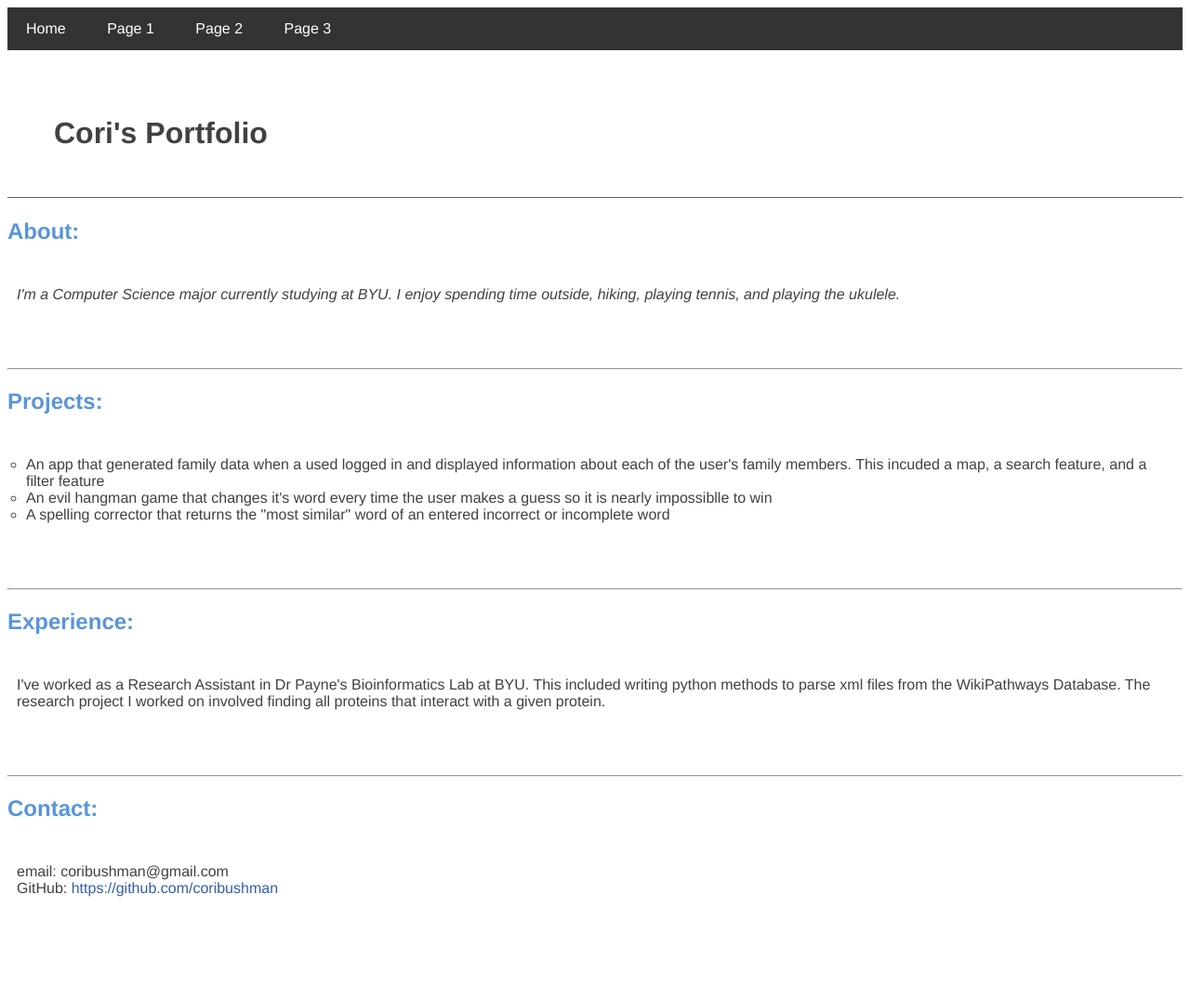
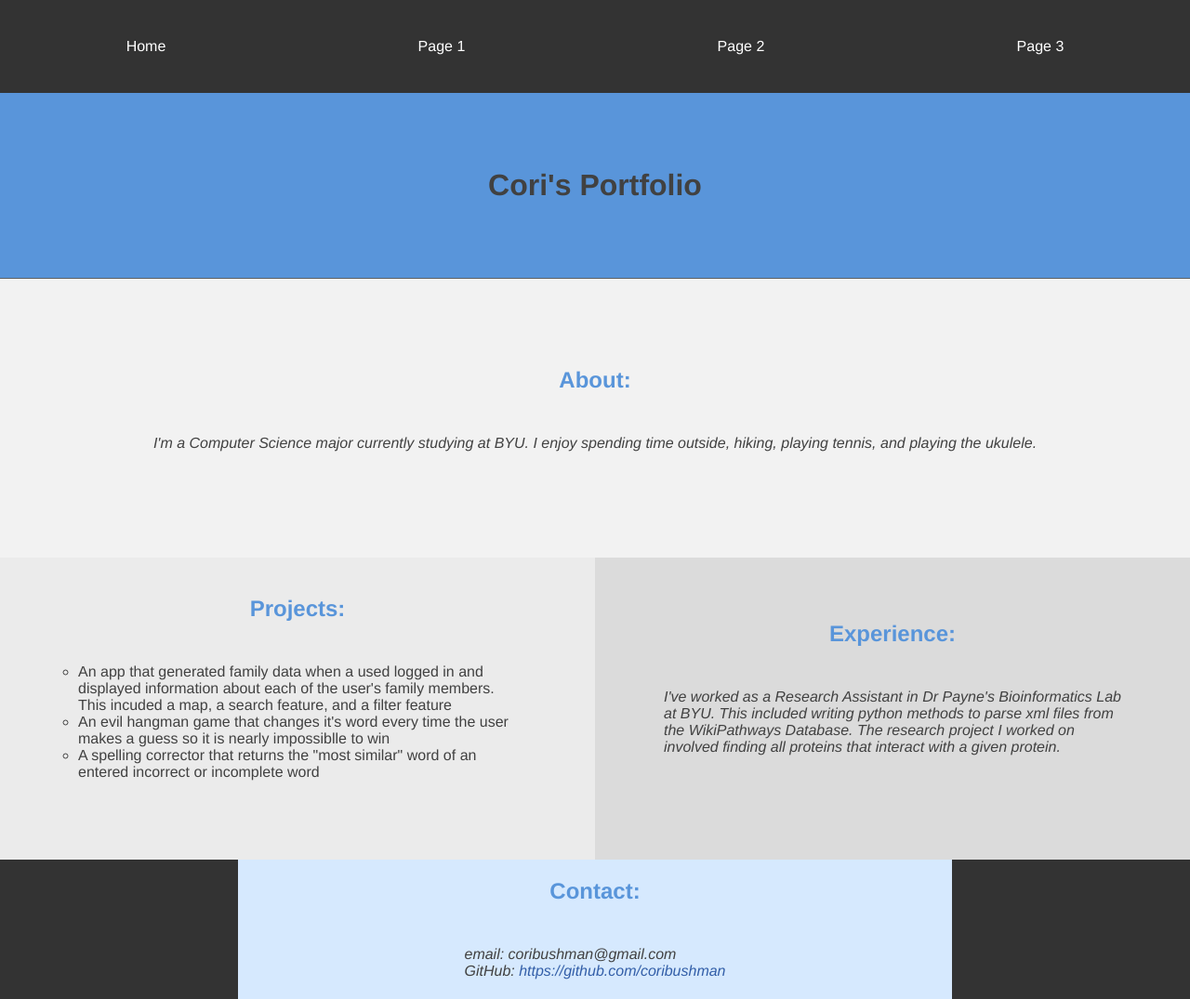
Before and after one commit to coribushman/portfolio, a plain HTML site: page index.html in a window 1280 px wide. Shown: the whole page at 93% size. Before the commit the page ends 1035 px from the top, so only its background shows below. Drawn offline with Linux system fonts and the light colour scheme.

Commit message:
flexbox additions

```diff
--- a/index.html
+++ b/index.html
@@ -6,24 +6,28 @@
     <link rel='stylesheet' href='style.css'/>
   </head>
   <body>
+  <div class="page">
 
-    <ul class="nav-bar">
+    <ul class="section nav-bar">
       <li><a href="index.html">Home</a></li>
       <li><a href="page1.html">Page 1</a></li>
       <li><a href="page2.html">Page 2</a></li>
       <li><a href="folder/page3.html">Page 3</a></li>
     </ul>
 
-    <h1>Cori's Portfolio</h1>
+    <h1 class="section title">Cori's Portfolio</h1>
 
+    <div class="section about-container">
       <h2 class="about">About:</h2>
-    <p>I'm a Computer Science major currently studying at BYU. I enjoy spending time outside, hiking,
+      <p class="about-text">I'm a Computer Science major currently studying at BYU. I enjoy spending time outside, hiking,
       playing tennis, and playing the ukulele.</p>
+    </div>
 
-    <hr>
 
-    <h2>Projects:<br></h2>
-    <ul>
+    <!-- <div class="accomplishments"> -->
+      <div class="section projects-container">
+        <h2 class="projects">Projects:<br></h2>
+        <ul class="project-list">
             <li>An app that generated family data when a used logged in and displayed information about each of
             the user's family members. This incuded a map, a search feature, and a filter feature</li>
             <li>An evil hangman game that changes it's word every time the user makes a guess so it is nearly
@@ -31,19 +35,26 @@
             <li>A spelling corrector that returns the "most similar" word of an entered incorrect or
              incomplete word</li>
           </ul>
-
-      <hr>
-
-    <h2>Experience:<br></h2>
-    <p>I've worked as a Research Assistant in Dr Payne's Bioinformatics Lab at BYU. This included writing
+      </div>
+      <div class="section experience-container">
+        <h2 class="experience">Experience:<br></h2>
+        <p class="experience-text">I've worked as a Research Assistant in Dr Payne's Bioinformatics Lab at BYU. This included writing
             python methods to parse xml files from the WikiPathways Database. The research project I worked on
             involved finding all proteins that interact with a given protein.</p>
+      </div>
+    <!-- </div> -->
 
-    <hr>
-
+    <div class="section contact">
+      <div class="contact-item contact-space"></div>
+      <div class="contact-item contact-info">
         <h2>Contact:</h2>
         <p>email: coribushman@gmail.com <br>
-    GitHub: <a id="github" href="https://github.com/coribushman" target='_blank'>https://github.com/coribushman</a></p>
+        GitHub: <a id="github" href="https://github.com/coribushman" target='_blank'>
+          https://github.com/coribushman</a></p>
+      </div>
+      <div class="contact-item contact-space"></div>
+    </div>
 
+  </div>
   </body>
 </html>
--- a/style.css
+++ b/style.css
@@ -1,6 +1,7 @@
 * {
+  margin: 0;
+  padding: 0;
   box-sizing: border-box;
-
 }
 
 body {
@@ -42,7 +43,18 @@ p:first-of-type {
 }
 
 /* -------------------------------------------------------------------------- */
+.page {
+  display: flex;
+  flex-wrap: wrap;
+}
 
+.section {
+  width: 100%;
+  height: 300px;
+  display: flex;
+  justify-content: center;
+  align-items: center;
+}
 
 ul.nav-bar {
   list-style-type: none;
@@ -50,13 +62,17 @@ ul.nav-bar {
   padding: 0;
   overflow: hidden;
   background-color: #333; /*dark grey*/
+  padding: 20px 0;
+  display: flex;
+  justify-content: center;
+  justify-content: space-around;
+  height: 100px;
 }
 
 .nav-bar > li {
   float: left
   border-right: 1px solid #bbb;
   display: inline;
-
 }
 
 .nav-bar > li a {
@@ -69,6 +85,112 @@ ul.nav-bar {
 }
 
 /* -------------------------------------------------------------------------- */
+
+.title {
+  display: flex;
+  background-color: #5995DA;
+  justify-content: center;
+  height: 200px;
+}
+
+.about-container {
+  display: flex;
+  justify-content: center;
+  flex-direction: column;
+  align-items: center;
+  padding: 20px;
+  background-color: #f2f2f2;
+}
+
+.about {
+  display: flex;
+  justify-content: center;
+  width: 80%;
+}
+
+.about-text {
+  display: flex;
+  justify-content: center;
+  width: 80%;
+  margin-bottom: 0;
+}
+
+/*
+.accomplishments {
+  display: flex;
+  justify-content: space-around;
+  border-top: 2px solid #5D6063;
+  border-bottom: 2px solid #5D6063;
+  background-color: #ebebeb;
+  height: 300px;
+}
+*/
+
+.projects-container {
+  display: flex;
+  /* justify-content: center; */
+  /* align-items: center; */
+  flex-direction: column;
+  /* margin: 3%; */
+  padding: 5%;
+  /* flex: 1; */
+  height: 350px;
+  background-color: #ebebeb;
+}
+
+.projects {
+  display: flex;
+  justify-content: center;
+  align-items: center;
+}
+
+.project-list {
+  justify-content: center;
+}
+
+.experience-container {
+  display: flex;
+  align-items: center;
+  flex-direction: column;
+  padding: 5%;
+  /* flex: 1; */
+  height: 350px;
+  background-color: #dbdbdb;
+}
+
+.experience {
+  display: flex;
+  justify-content: center;
+}
+
+.experience-text {
+
+}
+
+.contact {
+  display: flex;
+  justify-content: center;
+  height: 100px;
+}
+
+.contact-item {
+  display: flex;
+  flex-direction: column;
+  background-color: #D6E9FE;
+  height: 150px;
+  flex: 3;
+  align-items: center;
+  padding-top: 20px;
+}
+
+.contact-space {
+  background-color: #333;
+  flex: 1;
+}
+
+
+/* -------------------------------------------------------------------------- */
+
 
 a:link {
   color: #325ea8; /*blue*/
@@ -101,3 +223,21 @@ a:visited:active {
   /* color: #482c94; */
   color: #402652;
 }
+
+/* Desktop Styles */
+@media only screen and (min-width: 961px) {
+  .page {
+    /* width: 960px; */
+    width: 100vw;
+    margin: 0 auto;
+  }
+
+  .projects-container,
+  .experience-container {
+    width: 50%;
+  }
+
+  .header {
+    height: 400px;
+  }
+}
```
Lines whose indentation alone changed are shown as unchanged.
